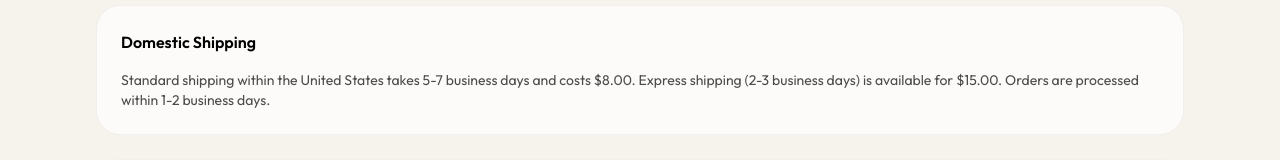
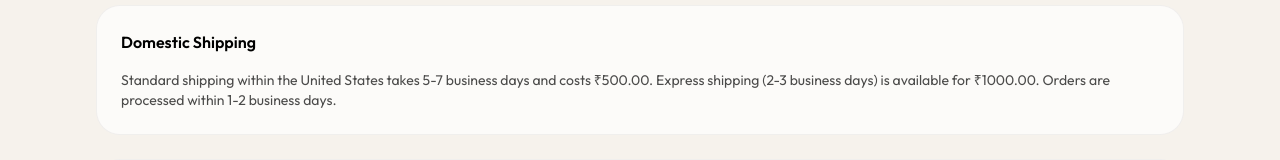
Before and after one commit to Ayushguleria73again/thread-and-timber, a Next.js app: page /shipping in a window 1280 px wide. Shown: the part 281-441 px from the top of the page. Built offline with nearby package versions, Linux system fonts and the light colour scheme; no server answers; a web font is replaced by a local one.

Commit message:
Standardize currency to Rupees (₹) across the application

```diff
--- a/src/app/adminp/products/page.tsx
+++ b/src/app/adminp/products/page.tsx
@@ -172,7 +172,7 @@ export default function AdminProductsPage() {
                                                 <div className="flex items-center gap-2 text-[10px] uppercase tracking-[0.2em] font-bold text-white/60">
                                                     <FiLayers /> <span>{product.stock ?? product.inventory}</span>
                                                 </div>
-                                                <span className="text-xl font-serif italic text-sand">Rs.{product.price}</span>
+                                                <span className="text-xl font-serif italic text-sand">₹{product.price}</span>
                                             </div>
                                         </div>
 
--- a/src/app/shipping/page.tsx
+++ b/src/app/shipping/page.tsx
@@ -15,8 +15,8 @@ export default function ShippingPage() {
             <h3 className="mb-4 font-semibold text-black">Domestic Shipping</h3>
             <p className="text-sm text-black/70">
               Standard shipping within the United States takes 5-7 business days
-              and costs $8.00. Express shipping (2-3 business days) is available
-              for $15.00. Orders are processed within 1-2 business days.
+              and costs ₹500.00. Express shipping (2-3 business days) is available
+              for ₹1000.00. Orders are processed within 1-2 business days.
             </p>
           </div>
           <div className="rounded-3xl border border-black/5 bg-white/70 p-6">
--- a/src/components/admin/ProductFormModal.tsx
+++ b/src/components/admin/ProductFormModal.tsx
@@ -156,7 +156,7 @@ export default function ProductFormModal({ isOpen, onClose, onSuccess, product }
             </div>
 
             <div>
-              <label className="text-[10px] uppercase tracking-widest font-bold text-black/40 mb-2 block">Price (Rs.)</label>
+              <label className="text-[10px] uppercase tracking-widest font-bold text-black/40 mb-2 block">Price (₹)</label>
               <div className="relative">
                 <span className="absolute left-4 top-1/2 -translate-y-1/2 text-black/20 text-sm">₹</span>
                 <input
--- a/src/components/auth/PreferenceSettings.tsx
+++ b/src/components/auth/PreferenceSettings.tsx
@@ -112,7 +112,7 @@ export function LocalizationSettings({ preferences, updatePreferences }: Section
             onChange={(e) => handleChange('currency', e.target.value)}
             className="w-full rounded-2xl border border-black/10 bg-white px-4 py-2 text-sm"
           >
-            <option value="INR">INR (Rs.)</option>
+            <option value="INR">INR (₹)</option>
             <option value="USD">USD ($)</option>
             <option value="EUR">EUR (€)</option>
             <option value="GBP">GBP (£)</option>
--- a/src/components/cart/CartPageClient.tsx
+++ b/src/components/cart/CartPageClient.tsx
@@ -73,7 +73,7 @@ export default function CartPageClient() {
   };
 
   const discountAmount = calculateDiscountAmount();
-  const shipping = 8;
+  const shipping = 500;
   const tax = (subtotal - discountAmount) * 0.08;
   const total = subtotal - discountAmount + shipping + tax;
 
--- a/src/components/cart/PaymentClient.tsx
+++ b/src/components/cart/PaymentClient.tsx
@@ -78,7 +78,7 @@ export default function PaymentClient() {
       : Math.min(couponData.value, applicableSubtotal);
   }, [couponData, items, subtotal]);
 
-  const shipping = 8;
+  const shipping = 500;
   const tax = subtotal * 0.08;
 
   const rawTotal = useMemo(() => {
--- a/src/components/ui/FAQClient.tsx
+++ b/src/components/ui/FAQClient.tsx
@@ -17,7 +17,7 @@ const faqs = [
       },
       {
         q: "What are your shipping rates?",
-        a: "Standard shipping is $8.00 for domestic orders. International rates are calculated at checkout based on destination."
+        a: "Standard shipping is ₹500.00 for domestic orders. International rates are calculated at checkout based on destination."
       }
     ]
   },
```
